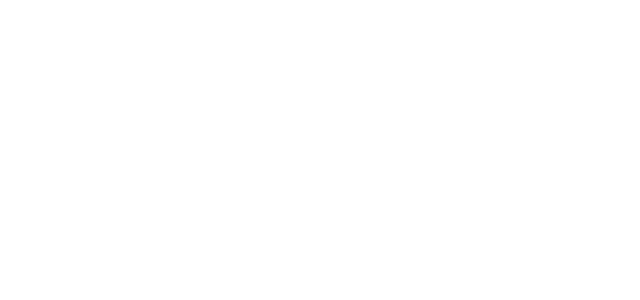
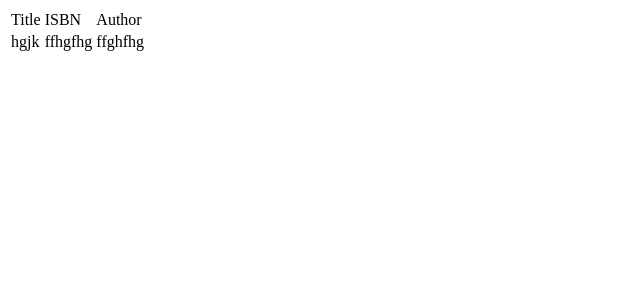
Before and after one commit to claboran/angular2-workshop, an Angular app: page /books/1 in a window 1280 px wide. Before the commit this address led to /. Shown: the top 300 px of the page, without its empty margins (0-640 px from the left). Built offline with nearby package versions, Linux system fonts and the light colour scheme.

Commit message:
Übung 13 läuft

```diff
--- a/src/app/app-routing.module.ts
+++ b/src/app/app-routing.module.ts
@@ -1,10 +1,12 @@
 import { NgModule } from '@angular/core';
 import { Routes, RouterModule } from '@angular/router';
 import {BookListComponent} from "./book-list/book-list.component";
+import {BookDetailComponent} from "./book-detail/book-detail.component";
 
 const routes: Routes = [
   {path: 'books', component: BookListComponent},
-  {path: '', pathMatch: 'full', redirectTo: '/books'}
+  {path: '', pathMatch: 'full', redirectTo: '/books'},
+  {path: 'books/:isbn', component: BookDetailComponent}
 ];
 
 @NgModule({
--- a/src/app/app.module.ts
+++ b/src/app/app.module.ts
@@ -8,12 +8,14 @@ import { BookListComponent } from './book-list/book-list.component';
 import {BookDataService} from "./shared/book-data.service";
 import {WorkshopRoutingModule} from "./app-routing.module";
 import { PageNotFoundComponent } from './page-not-found/page-not-found.component';
+import { BookDetailComponent } from './book-detail/book-detail.component';
 
 @NgModule({
   declarations: [
     AppComponent,
     BookListComponent,
-    PageNotFoundComponent // is known in the whole module
+    PageNotFoundComponent,
+    BookDetailComponent // is known in the whole module
   ],
   imports: [
     BrowserModule,
--- /dev/null
+++ b/src/app/book-detail/book-detail.component.html
@@ -0,0 +1,17 @@
+<div>
+
+  <table>
+
+    <thead>
+    <td>Title</td>
+    <td>ISBN</td>
+    <td>Author</td>
+    </thead>
+    <tr>
+      <td>{{book.title}}</td>
+      <td>{{book.isbn}}</td>
+      <td>{{book.author}}</td>
+    </tr>
+  </table>
+
+</div>
--- /dev/null
+++ b/src/app/book-detail/book-detail.component.ts
@@ -0,0 +1,20 @@
+import {Component, OnInit, Injectable} from '@angular/core';
+import {BookDataService} from "../shared/book-data.service";
+import {Book} from "../shared/book";
+
+@Component({
+  selector: 'book-detail',
+  templateUrl: './book-detail.component.html',
+  styleUrls: ['./book-detail.component.css']
+})
+@Injectable()
+export class BookDetailComponent implements OnInit {
+
+  book: Book;
+  constructor(private bookDataService: BookDataService) { }
+
+  ngOnInit() {
+    this.book = {title: 'hgjk', isbn: 'ffhgfhg', author: 'ffghfhg'};
+  }
+
+}
--- a/src/app/book-list/book-list.component.html
+++ b/src/app/book-list/book-list.component.html
@@ -17,11 +17,12 @@
 
   <thead>
     <td>Title</td>
+    <td>ISBN</td>
     <td>Author</td>
   </thead>
     <tr *ngFor="let book of books">
       <td>{{book.title}}</td>
-      <td>{{book.isbn}}</td>
+      <td><a [routerLink]="['/books', book.isbn]">{{book.isbn}}</a></td>
       <td>{{book.author}}</td>
     </tr>
 </table>
--- a/src/app/shared/book-data.service.ts
+++ b/src/app/shared/book-data.service.ts
@@ -3,6 +3,8 @@ import {Book} from "./book";
 import {Observable} from "rxjs";
 import {Http} from "@angular/http";
 import 'rxjs/add/operator/map';
+import 'rxjs/add/operator/filter';
+import parseHttpResponse = http.parseHttpResponse;
 
 @Injectable()
 export class BookDataService  {
```
Also changed, not shown: src/app/book-detail/book-detail.component.css (added), 1 other file (tests, documents, lock files or other folders).
